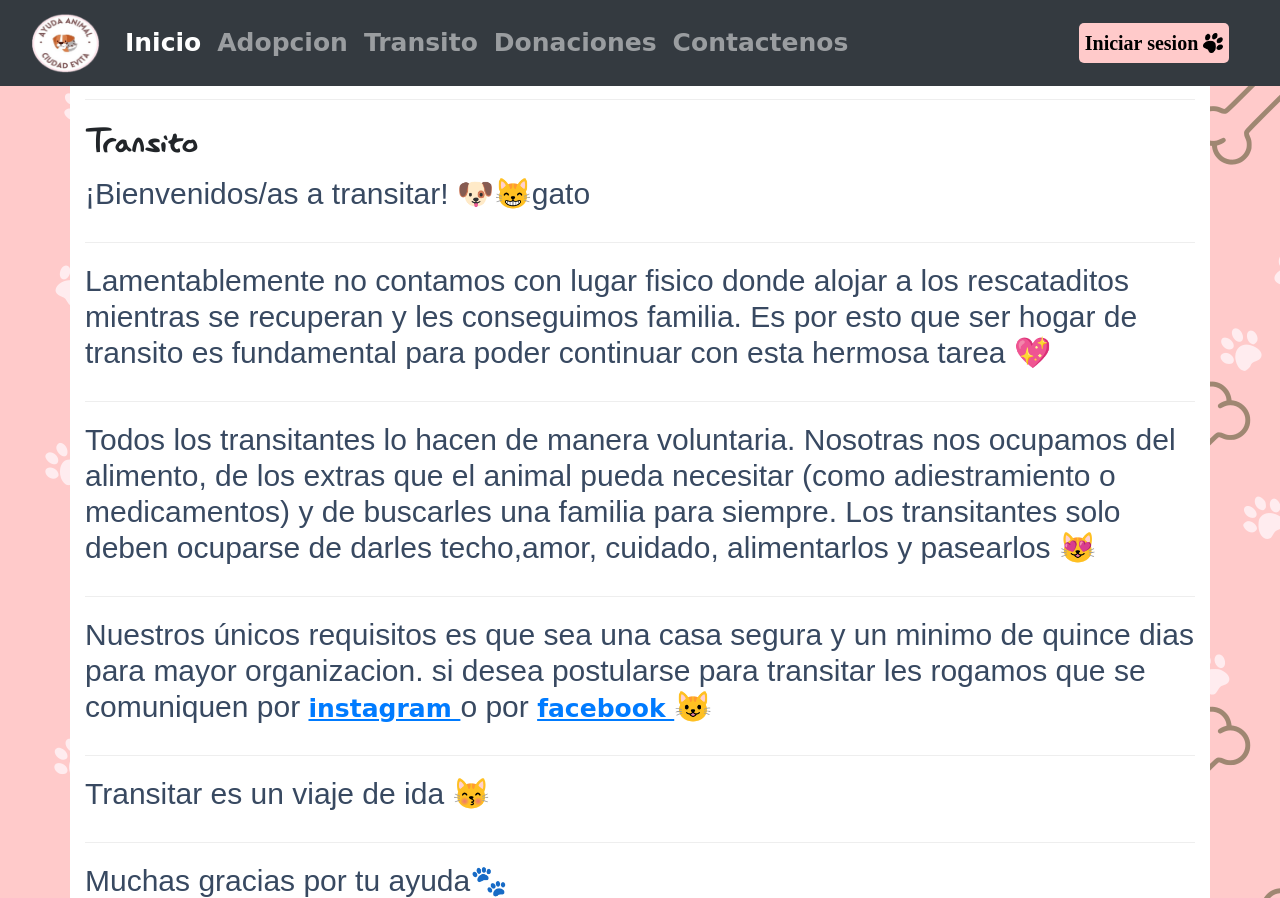
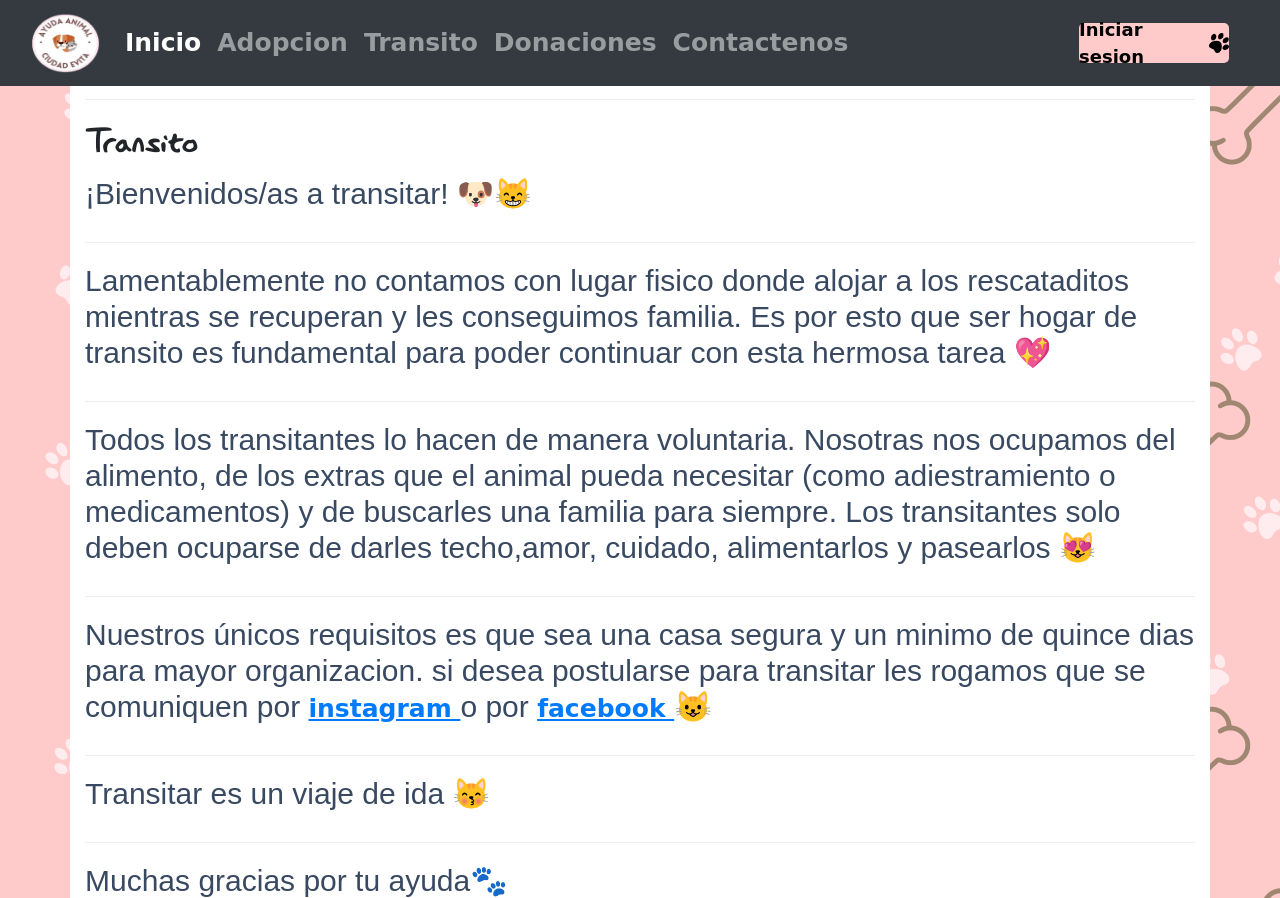
Before and after one commit to LeanEze/Ayuda-Animal, a Django app: page /transito/ in a window 1280 px wide. Shown: the top 898 px of the page. Run offline with Django 4.2, Linux system fonts and the light colour scheme; some libraries are stand-ins or nearby versions; some web fonts are replaced.

Commit message:
cambio de fuente en boton iniciar sesion

```diff
--- a/APP/static/APP/css/style.css
+++ b/APP/static/APP/css/style.css
@@ -102,11 +102,11 @@ li {
   height: 40px;
   align-items: center !important;
   width: 150px;
-  font-family: DM Sans;
+  font-family: 'Pt-Sans', cursive !important;
   border-radius: 5px;
   background-color: rgb(255, 202, 202);
   border: none;
-  font-size: 20px;
+  font-size: 18px;
 
 }
 
--- a/APP/templates/APP/Transito.html
+++ b/APP/templates/APP/Transito.html
@@ -6,7 +6,7 @@
   <h1>Transito</h1>
 
   <h3>
-    ¡Bienvenidos/as a transitar! 🐶😸gato
+    ¡Bienvenidos/as a transitar! 🐶😸
     <hr>
     Lamentablemente no contamos con lugar fisico donde alojar a los rescataditos mientras se recuperan y les conseguimos familia.
     Es por esto que ser hogar de transito es fundamental para poder continuar con esta hermosa tarea 💖
```
